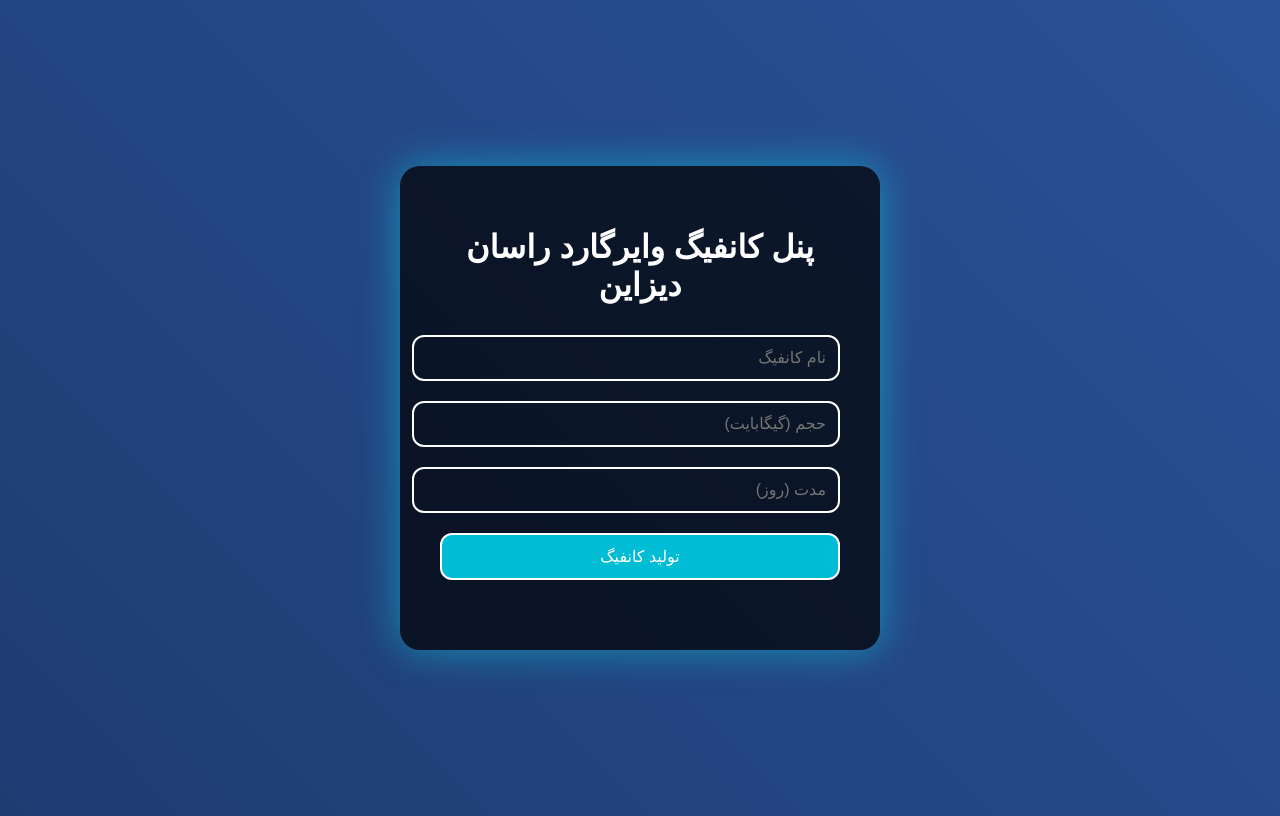
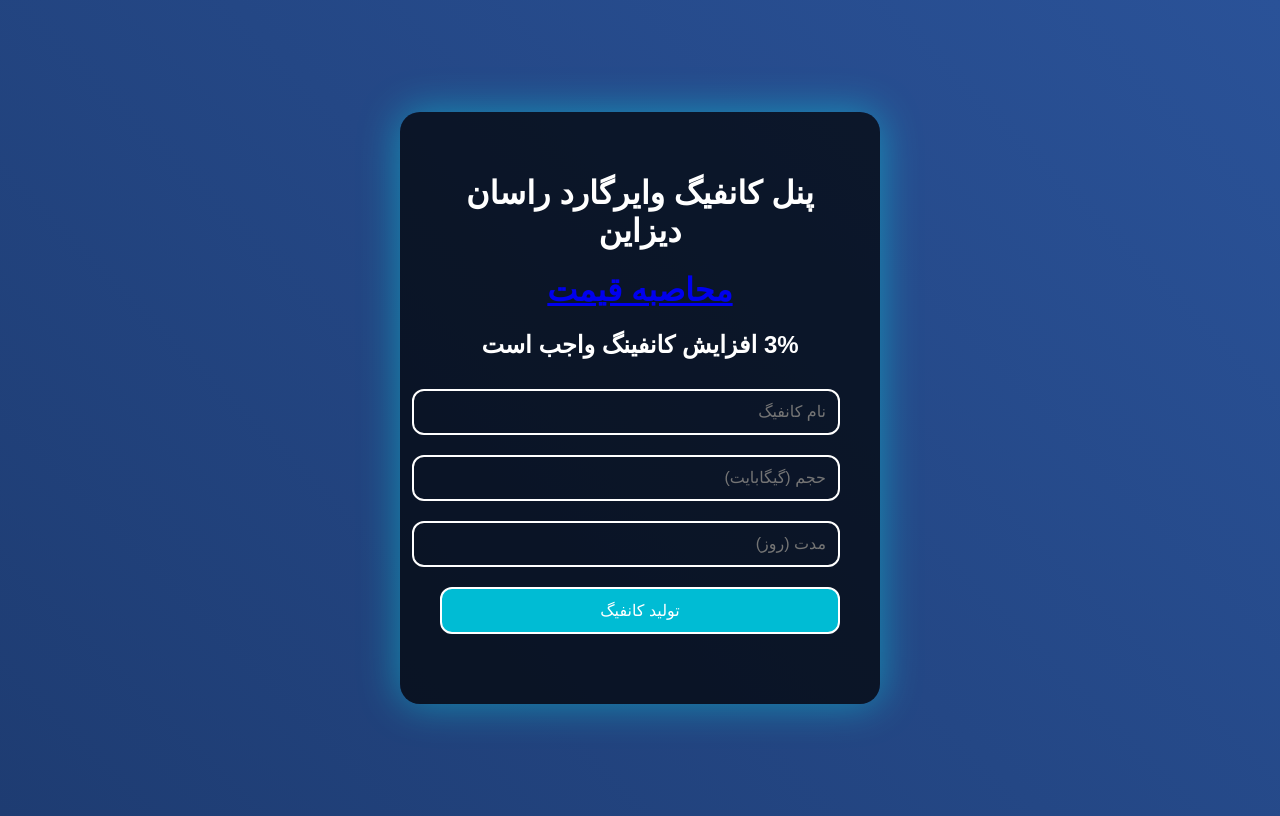
Before and after one commit to rsd-rasansoltani/boton, a plain HTML site: page index.html in a window 1280 px wide. Drawn offline with Linux system fonts and the light colour scheme.

Commit message:
Update index.html

```diff
--- a/index.html
+++ b/index.html
@@ -53,6 +53,8 @@
 <body>
   <div class="container">
     <h1>پنل کانفیگ وایرگارد راسان دیزاین</h1>
+    <a href="conf.html"><h1>محاصبه قیمت</h1></a>
+    <h2>3% افزایش کانفینگ واجب است</h2>
     <input type="text" id="configName" placeholder="نام کانفیگ">
     <input type="number" id="size" placeholder="حجم (گیگابایت)">
     <input type="number" id="days" placeholder="مدت (روز)">
```
